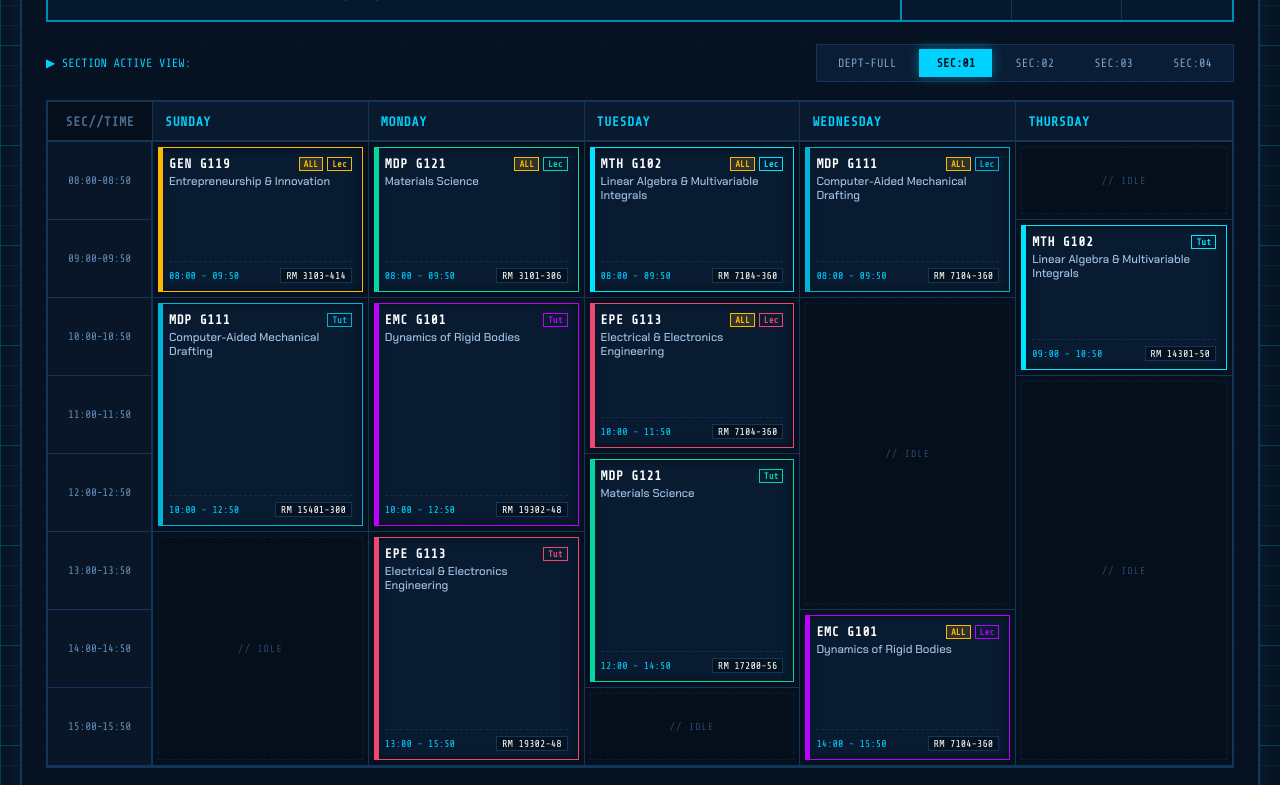
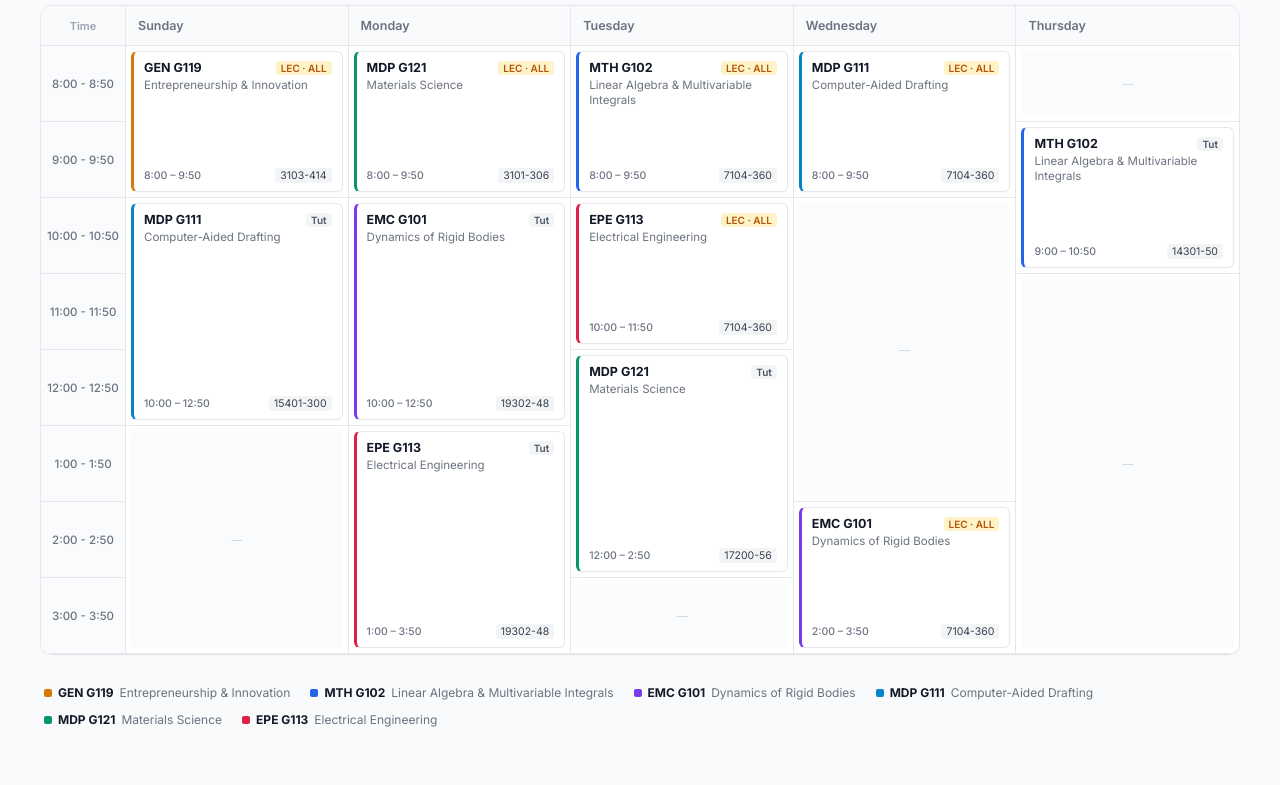
Before and after one commit to mohamedcs50545/timetable, a plain HTML site: page index.html in a window 1280 px wide. Shown: the part 155-940 px from the top of the page. Drawn offline with nearby package versions, Linux system fonts and the light colour scheme.

Commit message:
Update HTML structure and styles for timetable

```diff
--- a/index.html
+++ b/index.html
@@ -3,240 +3,165 @@
 <head>
 <meta charset="utf-8">
 <meta name="viewport" content="width=device-width, initial-scale=1">
-<title>CUFE · Mechanical Engineering-1 — Engineering Blueprint</title>
+<title>Mechanical Engineering 1 — Schedule</title>
 <link rel="preconnect" href="https://fonts.googleapis.com">
 <link rel="preconnect" href="https://fonts.gstatic.com" crossorigin>
-<link href="https://fonts.googleapis.com/css2?family=Chakra+Petch:wght@500;600;700&family=Share+Tech+Mono&display=swap" rel="stylesheet">
+<link href="https://fonts.googleapis.com/css2?family=Inter:wght@400;500;600;700&display=swap" rel="stylesheet">
 <style>
 :root {
-  --blueprint-bg: #071322;
-  --grid-line: rgba(0, 195, 255, 0.08);
-  --grid-major: rgba(0, 195, 255, 0.16);
-  --cyan-bright: #00d2ff;
-  --cyan-dim: #008cb0;
-  --paper-border: #14355a;
+  --bg: #f9fafb;
+  --surface: #ffffff;
+  --border: #e5e7eb;
+  --border-subtle: #f3f4f6;
+  --text: #111827;
+  --text-muted: #6b7280;
+  --text-light: #9ca3af;
 
-  --c-gen: #ffb703;
-  --c-mth: #00e5ff;
-  --c-emc: #bd00ff;
-  --c-mdp1: #00b4d8;
-  --c-mdp2: #06d6a0;
-  --c-epe: #ef476f;
+  --c-gen: #d97706;
+  --c-mth: #2563eb;
+  --c-emc: #7c3aed;
+  --c-mdp1: #0284c7;
+  --c-mdp2: #059669;
+  --c-epe: #e11d48;
 }
 
-*{box-sizing:border-box;margin:0;padding:0;}
+* { box-sizing: border-box; margin: 0; padding: 0; }
 
 body {
-  background-color: var(--blueprint-bg);
-  color: #d6e8fa;
-  font-family: 'Chakra Petch', sans-serif;
+  background-color: var(--bg);
+  color: var(--text);
+  font-family: 'Inter', -apple-system, BlinkMacSystemFont, sans-serif;
   min-height: 100vh;
-  padding: 28px 20px 80px;
-  background-image:
-    linear-gradient(var(--grid-major) 1px, transparent 1px),
-    linear-gradient(90deg, var(--grid-major) 1px, transparent 1px),
-    linear-gradient(var(--grid-line) 1px, transparent 1px),
-    linear-gradient(90deg, var(--grid-line) 1px, transparent 1px);
-  background-size: 100px 100px, 100px 100px, 20px 20px, 20px 20px;
+  padding: 32px 20px 80px;
   -webkit-font-smoothing: antialiased;
 }
 
-.blueprint-frame {
-  max-width: 1260px;
+.container {
+  max-width: 1200px;
   margin: 0 auto;
-  border: 2px solid var(--paper-border);
-  box-shadow: 0 0 30px rgba(0, 210, 255, 0.07);
-  background: rgba(7, 19, 34, 0.94);
-  position: relative;
-  padding: 24px;
 }
 
-/* Corner Crosshairs for CAD aesthetic */
-.blueprint-frame::before, .blueprint-frame::after {
-  position: absolute;
-  font-family: 'Share Tech Mono', monospace;
-  font-size: 14px;
-  color: var(--cyan-dim);
+/* Header */
+.header {
+  margin-bottom: 24px;
+  display: flex;
+  justify-content: space-between;
+  align-items: flex-end;
+  flex-wrap: wrap;
+  gap: 16px;
 }
-.blueprint-frame::before { content: "+ [COORD: 00,00]"; top: 6px; left: 8px; }
-.blueprint-frame::after { content: "+ [CAD/CAM DEPT]"; top: 6px; right: 8px; }
-
-/* Engineering Title Block (الخرطوشة) */
-.title-block {
-  display: grid;
-  grid-template-columns: 1fr auto;
-  border: 2px solid var(--cyan-dim);
-  margin-top: 14px;
-  margin-bottom: 22px;
-  background: rgba(0, 40, 75, 0.25);
+.header h1 {
+  font-size: 24px;
+  font-weight: 700;
+  letter-spacing: -0.02em;
+  color: var(--text);
 }
-
-.title-main {
-  padding: 18px 22px;
-  border-right: 2px solid var(--cyan-dim);
-}
-.dept-tag {
-  font-family: 'Share Tech Mono', monospace;
-  font-size: 11px;
-  color: var(--cyan-bright);
-  letter-spacing: 0.15em;
-  text-transform: uppercase;
-}
-.title-main h1 {
-  font-size: 26px;
-  font-weight: 700;
-  letter-spacing: 0.03em;
-  color: #ffffff;
-  text-transform: uppercase;
-  margin-top: 4px;
-}
-.title-main p {
-  font-family: 'Share Tech Mono', monospace;
-  font-size: 12px;
-  color: #7ba1c7;
+.header p {
+  color: var(--text-muted);
+  font-size: 13.5px;
   margin-top: 4px;
 }
 
-.meta-grid {
-  display: grid;
-  grid-template-columns: repeat(3, 110px);
-  grid-template-rows: 1fr 1fr;
-  font-family: 'Share Tech Mono', monospace;
+/* Tabs */
+.tabs {
+  display: inline-flex;
+  background: #f1f5f9;
+  padding: 3px;
+  border-radius: 8px;
+  gap: 2px;
+  margin-bottom: 20px;
+  border: 1px solid var(--border);
 }
-.meta-cell {
-  border-bottom: 1px solid var(--paper-border);
-  border-right: 1px solid var(--paper-border);
-  padding: 6px 10px;
-  font-size: 10px;
-  color: #5d84ab;
-}
-.meta-cell:nth-child(3), .meta-cell:nth-child(6) {border-right: none;}
-.meta-cell:nth-child(4), .meta-cell:nth-child(5), .meta-cell:nth-child(6) {border-bottom: none;}
-.meta-cell strong {
-  display: block;
-  font-size: 12px;
-  color: #fff;
-  margin-top: 2px;
-}
-
-/* Section Selectors */
-.controls-bar {
-  display: flex;
-  align-items: center;
-  justify-content: space-between;
-  flex-wrap: wrap;
-  gap: 12px;
-  margin-bottom: 18px;
-}
-.tabs-label {
-  font-family: 'Share Tech Mono', monospace;
-  font-size: 12px;
-  color: var(--cyan-bright);
-  display: flex;
-  align-items: center;
-  gap: 8px;
-}
-.tabs-row {
-  display: flex;
-  gap: 6px;
-  background: rgba(14, 38, 66, 0.6);
-  border: 1px solid var(--paper-border);
-  padding: 4px;
-}
-.tab-btn {
-  border: 1px solid transparent;
+.tab {
+  border: none;
   background: transparent;
-  color: #7ba1c7;
-  padding: 6px 16px;
-  font-family: 'Share Tech Mono', monospace;
-  font-size: 12px;
+  padding: 6px 14px;
+  font-size: 13px;
+  font-weight: 500;
+  color: var(--text-muted);
+  border-radius: 6px;
   cursor: pointer;
   transition: all 0.15s ease;
 }
-.tab-btn:hover {
-  color: #fff;
-  border-color: var(--cyan-dim);
+.tab:hover {
+  color: var(--text);
 }
-.tab-btn.active {
-  background: var(--cyan-bright);
-  color: #04101e;
-  font-weight: 700;
-  box-shadow: 0 0 12px rgba(0, 210, 255, 0.4);
+.tab.active {
+  background: #ffffff;
+  color: var(--text);
+  font-weight: 600;
+  box-shadow: 0 1px 2px rgba(0,0,0,0.06);
 }
 
-/* Drawing Board Grid */
-.sheet-scroll {
+/* Grid Wrapper */
+.grid-card {
+  background: var(--surface);
+  border: 1px solid var(--border);
+  border-radius: 12px;
+  overflow: hidden;
+  box-shadow: 0 1px 3px rgba(0,0,0,0.03);
+}
+.grid-scroll {
   overflow-x: auto;
-  border: 2px solid var(--paper-border);
-  background: #06111f;
 }
 .grid {
   display: grid;
-  grid-template-columns: 105px repeat(5, minmax(200px, 1fr));
-  grid-template-rows: 40px repeat(8, minmax(78px, auto));
-  min-width: 1050px;
+  grid-template-columns: 85px repeat(5, minmax(180px, 1fr));
+  grid-template-rows: 40px repeat(8, minmax(76px, auto));
+  min-width: 940px;
 }
 
+/* Grid Headers */
 .cell-head {
-  background: #091a2e;
-  border-bottom: 2px solid var(--paper-border);
-  border-right: 1px solid var(--paper-border);
+  background: #f8fafc;
+  border-bottom: 1px solid var(--border);
+  border-right: 1px solid var(--border);
   padding: 8px 12px;
-  font-family: 'Share Tech Mono', monospace;
-  font-size: 13px;
-  font-weight: 700;
-  color: var(--cyan-bright);
+  font-size: 12.5px;
+  font-weight: 600;
+  color: var(--text-muted);
   display: flex;
   align-items: center;
-  letter-spacing: 0.05em;
 }
 .cell-head.corner {
   justify-content: center;
-  background: #050e1a;
-  color: #486e96;
+  font-size: 11px;
+  color: var(--text-light);
 }
-.cell-head.edge-right {border-right: none;}
+.cell-head.edge-right { border-right: none; }
 
 .time-axis {
-  background: #081628;
-  border-bottom: 1px solid var(--paper-border);
-  border-right: 2px solid var(--paper-border);
+  background: #fafbfc;
+  border-bottom: 1px solid var(--border);
+  border-right: 1px solid var(--border);
   display: flex;
   align-items: center;
   justify-content: center;
-  font-family: 'Share Tech Mono', monospace;
-  font-size: 11px;
-  color: #628bb5;
-  letter-spacing: -0.02em;
+  font-size: 11.5px;
+  font-weight: 500;
+  color: var(--text-muted);
 }
 
 .cell {
-  border-bottom: 1px solid var(--paper-border);
-  border-right: 1px solid var(--paper-border);
+  border-bottom: 1px solid var(--border);
+  border-right: 1px solid var(--border);
   padding: 5px;
   display: flex;
   flex-direction: column;
-  position: relative;
 }
-.cell.edge-right {border-right: none;}
+.cell.edge-right { border-right: none; }
 
-/* Technical Blueprint Blocks */
+/* Course Card */
 .slot-card {
   height: 100%;
+  border-radius: 6px;
   padding: 8px 10px;
   display: flex;
   flex-direction: column;
-  background: rgba(9, 29, 52, 0.85);
-  border: 1px solid var(--color);
-  box-shadow: inset 0 0 10px rgba(0, 0, 0, 0.5);
-  position: relative;
-}
-.slot-card::before {
-  content: "";
-  position: absolute;
-  top: 0; left: 0;
-  width: 4px; height: 100%;
-  background: var(--color);
+  background: #ffffff;
+  border: 1px solid var(--border);
+  border-left: 3.5px solid var(--color);
+  box-shadow: 0 1px 2px rgba(0,0,0,0.02);
 }
 
 .card-top {
@@ -246,142 +171,106 @@ body {
   gap: 6px;
 }
 .card-code {
-  font-family: 'Share Tech Mono', monospace;
-  font-size: 13px;
+  font-size: 12.5px;
   font-weight: 700;
-  color: #fff;
-  letter-spacing: 0.05em;
+  color: var(--text);
 }
-.card-tags {
-  display: flex;
-  gap: 4px;
+.badge-type {
+  font-size: 10px;
+  font-weight: 600;
+  padding: 1px 5px;
+  border-radius: 4px;
+  background: #f3f4f6;
+  color: #4b5563;
 }
-.tag {
-  font-family: 'Share Tech Mono', monospace;
-  font-size: 9px;
-  padding: 1px 4px;
-  border: 1px solid var(--color);
-  color: var(--color);
-  font-weight: 700;
-}
-.tag.all {
-  background: rgba(255, 183, 3, 0.15);
-  border-color: #ffb703;
-  color: #ffb703;
+.badge-shared {
+  background: #fef3c7;
+  color: #b45309;
 }
 
-.card-name {
+.card-title {
   font-size: 11.5px;
-  color: #a4c4e4;
-  margin-top: 4px;
-  line-height: 1.25;
-  font-weight: 500;
+  color: var(--text-muted);
+  margin-top: 3px;
+  line-height: 1.3;
 }
 
-.card-footer {
+.card-bottom {
   margin-top: auto;
   padding-top: 6px;
   display: flex;
   justify-content: space-between;
   align-items: center;
-  font-family: 'Share Tech Mono', monospace;
-  font-size: 10px;
-  border-top: 1px dashed rgba(20, 53, 90, 0.8);
+  font-size: 10.5px;
+  color: var(--text-muted);
 }
 .card-time {
-  color: #00d2ff;
+  font-weight: 500;
 }
 .card-room {
-  color: #fff;
-  background: rgba(0, 0, 0, 0.35);
+  background: #f3f4f6;
   padding: 1px 5px;
-  border: 1px solid var(--paper-border);
+  border-radius: 3px;
+  color: #374151;
 }
 
-/* Empty Slots */
+/* Empty Cell */
 .slot-empty {
   height: 100%;
-  background: rgba(4, 13, 23, 0.4);
-  border: 1px dashed rgba(20, 53, 90, 0.4);
+  border-radius: 4px;
+  background: #fafbfc;
   display: flex;
   align-items: center;
   justify-content: center;
-  font-family: 'Share Tech Mono', monospace;
-  font-size: 10px;
-  color: #27476c;
-  letter-spacing: 0.1em;
+  font-size: 11px;
+  color: #cbd5e1;
 }
 
-/* Technical Specs Legend */
-.legend-strip {
-  margin-top: 20px;
-  border: 1px solid var(--paper-border);
-  background: rgba(6, 17, 31, 0.8);
-  padding: 12px 16px;
+/* Legend */
+.legend {
+  margin-top: 18px;
   display: flex;
   flex-wrap: wrap;
-  gap: 12px 24px;
-  font-family: 'Share Tech Mono', monospace;
-  font-size: 11.5px;
+  gap: 12px 20px;
+  padding: 12px 4px;
 }
 .legend-item {
   display: flex;
   align-items: center;
-  gap: 8px;
+  gap: 6px;
+  font-size: 12px;
+  color: var(--text-muted);
 }
-.legend-box {
+.legend-dot {
   width: 8px;
   height: 8px;
-  border: 1px solid var(--c);
-  background: var(--c);
+  border-radius: 2px;
 }
 .legend-item b {
-  color: #fff;
-}
-
-@media(max-width: 840px) {
-  .title-block {grid-template-columns: 1fr;}
-  .title-main {border-right: none; border-bottom: 2px solid var(--cyan-dim);}
-  .meta-grid {grid-template-columns: repeat(3, 1fr);}
+  color: var(--text);
 }
 </style>
 </head>
 <body>
 
-<div class="blueprint-frame">
+<div class="container">
 
-  <!-- CAD Drawing Title Block -->
-  <header class="title-block">
-    <div class="title-main">
-      <div class="dept-tag">FACULTY OF ENGINEERING · CAIRO UNIVERSITY</div>
-      <h1>DEPARTMENT OF MECHANICAL ENGINEERING</h1>
-      <p>TIMETABLE SPECIFICATION · SOPHOMORE LEVEL (ME-1) · FALL</p>
-    </div>
-    <div class="meta-grid">
-      <div class="meta-cell">DWG NO.<strong>CUFE-ME-01</strong></div>
-      <div class="meta-cell">SCALE<strong>1:1 FULL</strong></div>
-      <div class="meta-cell">SECTIONS<strong>01 — 04</strong></div>
-      <div class="meta-cell">STATUS<strong>APPROVED</strong></div>
-      <div class="meta-cell">PROJECTION<strong>3RD ANGLE</strong></div>
-      <div class="meta-cell">UNITS<strong>HRS:MIN</strong></div>
+  <header class="header">
+    <div>
+      <h1>Mechanical Engineering — 1</h1>
+      <p>Cairo University · Sophomore Fall Timetable</p>
     </div>
   </header>
 
-  <!-- Controls -->
-  <div class="controls-bar">
-    <div class="tabs-label">
-      <span>&#9654; SECTION ACTIVE VIEW:</span>
+  <div class="tabs" id="tabs"></div>
+
+  <div class="grid-card">
+    <div class="grid-scroll">
+      <div class="grid" id="grid"></div>
     </div>
-    <div class="tabs-row" id="tabs"></div>
   </div>
 
-  <!-- Drawing Sheet -->
-  <div class="sheet-scroll">
-    <div class="grid" id="grid"></div>
-  </div>
-
-  <!-- Legend -->
-  <div class="legend-strip" id="legend"></div>
+  <div class="legend" id="legend"></div>
 
 </div>
 
@@ -390,28 +279,28 @@ const COURSES = {
   "GEN G119": { name: "Entrepreneurship & Innovation", color: "var(--c-gen)" },
   "MTH G102": { name: "Linear Algebra & Multivariable Integrals", color: "var(--c-mth)" },
   "EMC G101": { name: "Dynamics of Rigid Bodies", color: "var(--c-emc)" },
-  "MDP G111": { name: "Computer-Aided Mechanical Drafting", color: "var(--c-mdp1)" },
+  "MDP G111": { name: "Computer-Aided Drafting", color: "var(--c-mdp1)" },
   "MDP G121": { name: "Materials Science", color: "var(--c-mdp2)" },
-  "EPE G113": { name: "Electrical & Electronics Engineering", color: "var(--c-epe)" },
+  "EPE G113": { name: "Electrical Engineering", color: "var(--c-epe)" },
 };
 
 const DAYS = ["Sunday", "Monday", "Tuesday", "Wednesday", "Thursday"];
 const SLOTS = [
-  "08:00-08:50",
-  "09:00-09:50",
-  "10:00-10:50",
-  "11:00-11:50",
-  "12:00-12:50",
-  "13:00-13:50",
-  "14:00-14:50",
-  "15:00-15:50",
+  "8:00 - 8:50",
+  "9:00 - 9:50",
+  "10:00 - 10:50",
+  "11:00 - 11:50",
+  "12:00 - 12:50",
+  "1:00 - 1:50",
+  "2:00 - 2:50",
+  "3:00 - 3:50",
 ];
 
-const TIME_STARTS = ["08:00", "09:00", "10:00", "11:00", "12:00", "13:00", "14:00", "15:00"];
-const TIME_ENDS   = ["08:50", "09:50", "10:50", "11:50", "12:50", "13:50", "14:50", "15:50"];
+const TIME_STARTS = ["8:00", "9:00", "10:00", "11:00", "12:00", "1:00", "2:00", "3:00"];
+const TIME_ENDS   = ["8:50", "9:50", "10:50", "11:50", "12:50", "1:50", "2:50", "3:50"];
 
 function formatTime(start, span) {
-  return `${TIME_STARTS[start]} - ${TIME_ENDS[start + span - 1]}`;
+  return `${TIME_STARTS[start]} – ${TIME_ENDS[start + span - 1]}`;
 }
 
 const SESSIONS = [
@@ -463,22 +352,19 @@ function courseInfo(raw){
 function cardHTML(sess, extraLabel){
   const info = courseInfo(sess.course);
   const isShared = sess.group === 'ALL';
-  const displayTitle = extraLabel ? `[${extraLabel}] ${info.name}` : info.name;
+  const displayTitle = extraLabel ? `${extraLabel} · ${info.name}` : info.name;
   const timeStr = formatTime(sess.start, sess.span);
 
   return `
     <div class="slot-card" style="--color: ${info.color}">
       <div class="card-top">
         <span class="card-code">${info.code}</span>
-        <div class="card-tags">
-          ${isShared ? '<span class="tag all">ALL</span>' : ''}
-          <span class="tag">${info.type}</span>
-        </div>
+        <span class="badge-type ${isShared ? 'badge-shared' : ''}">${isShared ? 'LEC · ALL' : info.type}</span>
       </div>
-      <div class="card-name">${displayTitle}</div>
-      <div class="card-footer">
+      <div class="card-title">${displayTitle}</div>
+      <div class="card-bottom">
         <span class="card-time">${timeStr}</span>
-        <span class="card-room">RM ${sess.room}</span>
+        <span class="card-room">${sess.room}</span>
       </div>
     </div>`;
 }
@@ -486,7 +372,7 @@ function cardHTML(sess, extraLabel){
 function renderHeader(grid){
   const corner = document.createElement('div');
   corner.className = 'cell-head corner';
-  corner.textContent = 'SEC//TIME';
+  corner.textContent = 'Time';
   corner.style.gridColumn = '1';
   corner.style.gridRow = '1';
   grid.appendChild(corner);
@@ -496,7 +382,7 @@ function renderHeader(grid){
     c.className = 'cell-head' + (i === DAYS.length - 1 ? ' edge-right' : '');
     c.style.gridColumn = `${i + 2}`;
     c.style.gridRow = '1';
-    c.textContent = d.toUpperCase();
+    c.textContent = d;
     grid.appendChild(c);
   });
 }
@@ -530,7 +416,7 @@ function renderGrid(group){
         freeCell.className = 'cell' + (isLastCol ? ' edge-right' : '');
         freeCell.style.gridColumn = `${col}`;
         freeCell.style.gridRow = `${currentSlot + 2} / span ${freeSpan}`;
-        freeCell.innerHTML = '<div class="slot-empty">// IDLE</div>';
+        freeCell.innerHTML = '<div class="slot-empty">—</div>';
         grid.appendChild(freeCell);
       }
 
@@ -550,7 +436,7 @@ function renderGrid(group){
       freeCell.className = 'cell' + (isLastCol ? ' edge-right' : '');
       freeCell.style.gridColumn = `${col}`;
       freeCell.style.gridRow = `${currentSlot + 2} / span ${freeSpan}`;
-      freeCell.innerHTML = '<div class="slot-empty">// IDLE</div>';
+      freeCell.innerHTML = '<div class="slot-empty">—</div>';
       grid.appendChild(freeCell);
     }
   });
@@ -597,7 +483,7 @@ function renderAllGroupsGrid(){
       cell.style.gridRow = `${s + 2}`;
 
       if (slotSess.length === 0) {
-        cell.innerHTML = '<div class="slot-empty">// IDLE</div>';
+        cell.innerHTML = '<div class="slot-empty">—</div>';
       } else {
         cell.innerHTML = slotSess.map(sess => cardHTML(sess, sess.group)).join('<div style="height:4px"></div>');
       }
@@ -611,8 +497,8 @@ function renderLegend(){
   const legendWrap = document.getElementById('legend');
   legendWrap.innerHTML = Object.entries(COURSES).map(([code, data]) => `
     <div class="legend-item">
-      <span class="legend-box" style="--c: ${data.color}"></span>
-      <b>${code}</b> [${data.name}]
+      <span class="legend-dot" style="background:${data.color}"></span>
+      <b>${code}</b> ${data.name}
     </div>
   `).join('');
 }
@@ -621,16 +507,16 @@ function init(){
   const tabsWrap = document.getElementById('tabs');
   const groups = ['ALL', 'ME1-01', 'ME1-02', 'ME1-03', 'ME1-04'];
   const labels = {
-    'ALL': 'DEPT-FULL',
-    'ME1-01': 'SEC:01',
-    'ME1-02': 'SEC:02',
-    'ME1-03': 'SEC:03',
-    'ME1-04': 'SEC:04',
+    'ALL': 'All Sections',
+    'ME1-01': 'Section 01',
+    'ME1-02': 'Section 02',
+    'ME1-03': 'Section 03',
+    'ME1-04': 'Section 04',
   };
   let current = 'ME1-01';
 
   function render(){
-    tabsWrap.querySelectorAll('.tab-btn').forEach(t => t.classList.toggle('active', t.dataset.g === current));
+    tabsWrap.querySelectorAll('.tab').forEach(t => t.classList.toggle('active', t.dataset.g === current));
     if (current === 'ALL'){
       renderAllGroupsGrid();
     } else {
@@ -640,7 +526,7 @@ function init(){
 
   groups.forEach(g => {
     const btn = document.createElement('button');
-    btn.className = 'tab-btn';
+    btn.className = 'tab';
     btn.dataset.g = g;
     btn.textContent = labels[g];
     btn.onclick = () => { current = g; render(); };
```
